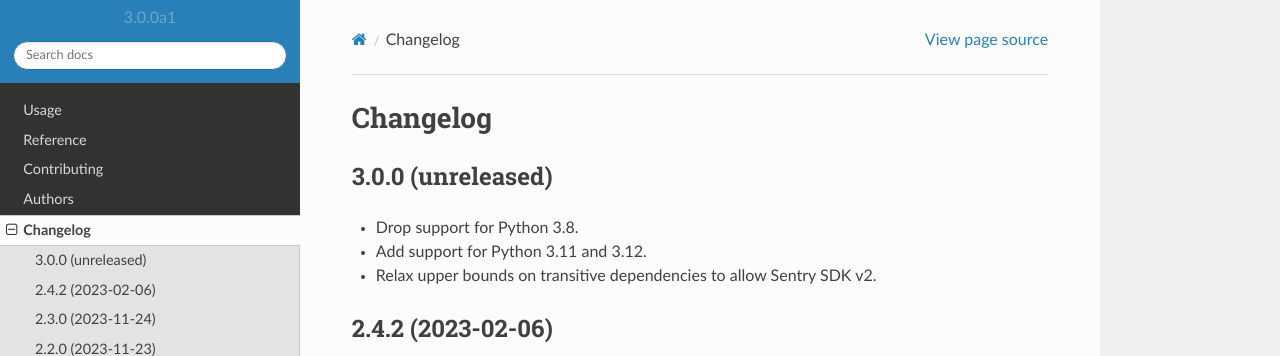
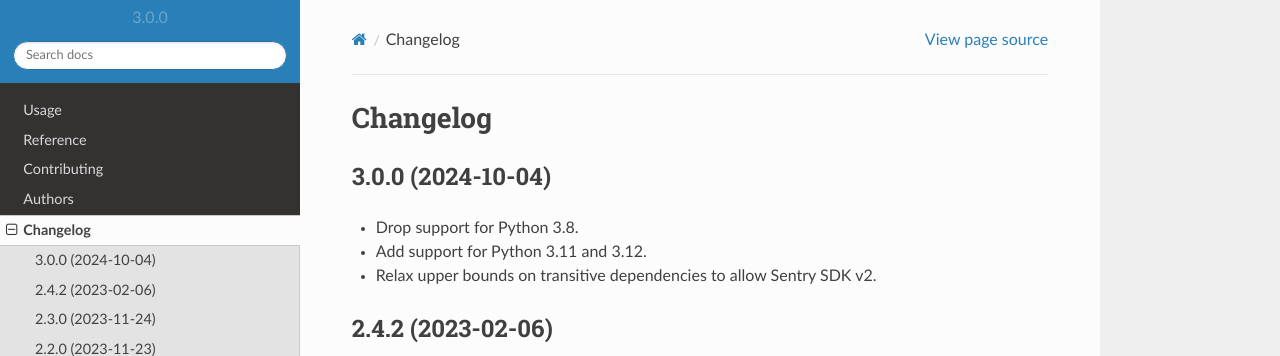
Before and after one commit to Emplocity/nameko-chassis, a Sphinx documentation site: the page built from docs/changelog.rst, in a window 1280 px wide and 900 px high. Shown: the top 356 px of the window. Built offline with Sphinx 7.4.7 and the Read the Docs theme 2.0.0, drawn with Linux system fonts in a browser that asks for light colours.

Commit message:
Release 3.0.0

```diff
--- a/CHANGELOG.rst
+++ b/CHANGELOG.rst
@@ -1,7 +1,7 @@
 Changelog
 =========
 
-3.0.0 (unreleased)
+3.0.0 (2024-10-04)
 ------------------
 
 * Drop support for Python 3.8.
--- a/README.rst
+++ b/README.rst
@@ -45,9 +45,9 @@ nameko-chassis
     :alt: Supported implementations
     :target: https://pypi.org/project/nameko-chassis
 
-.. |commits-since| image:: https://img.shields.io/github/commits-since/Emplocity/nameko-chassis/v3.0.0a1.svg
+.. |commits-since| image:: https://img.shields.io/github/commits-since/Emplocity/nameko-chassis/v3.0.0.svg
     :alt: Commits since latest release
-    :target: https://github.com/Emplocity/nameko-chassis/compare/v3.0.0a1...master
+    :target: https://github.com/Emplocity/nameko-chassis/compare/v3.0.0...master
 
 
 
--- a/docs/conf.py
+++ b/docs/conf.py
@@ -23,7 +23,7 @@ project = "nameko-chassis"
 year = "2020"
 author = "Emplocity"
 copyright = "{0}, {1}".format(year, author)
-version = release = "3.0.0a1"
+version = release = "3.0.0"
 
 pygments_style = "trac"
 templates_path = ["."]
--- a/src/nameko_chassis/__init__.py
+++ b/src/nameko_chassis/__init__.py
@@ -1 +1 @@
-__version__ = "3.0.0a1"
+__version__ = "3.0.0"
```
Also changed, not shown: .bumpversion.cfg.
